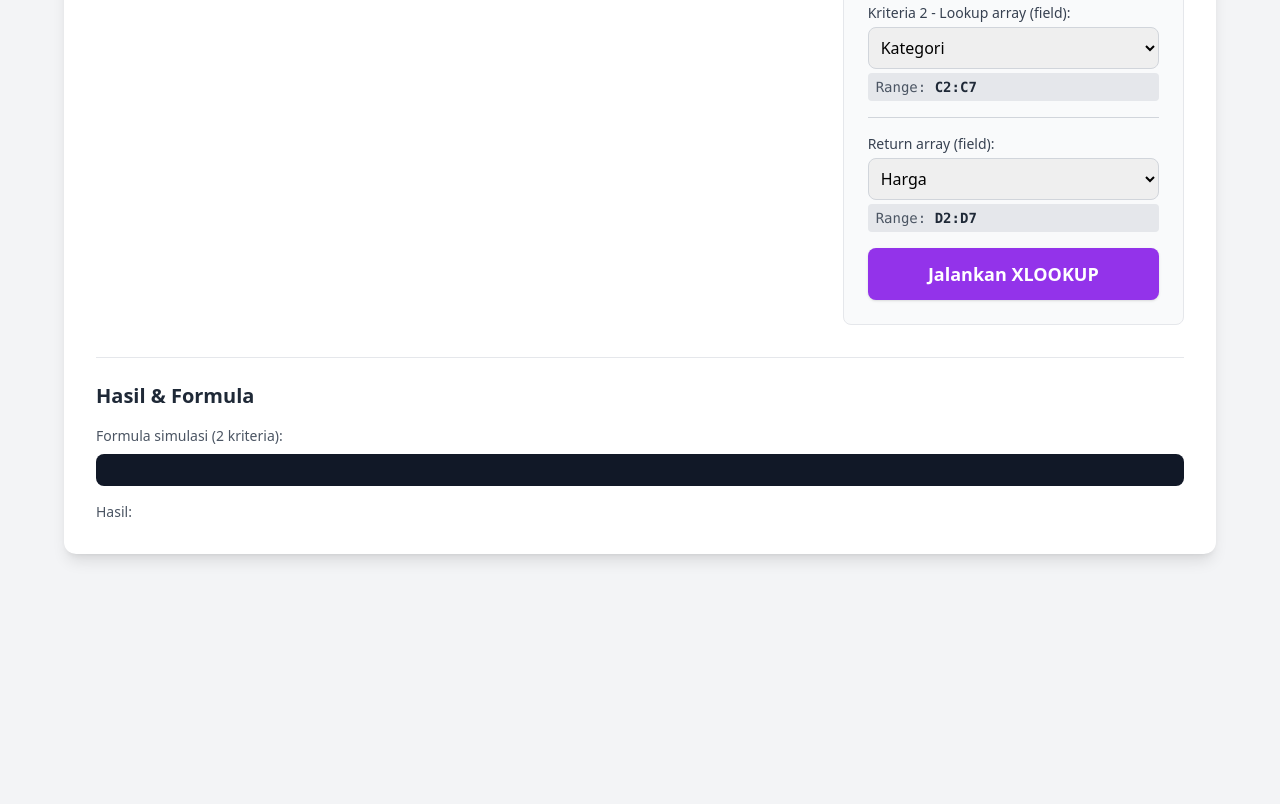
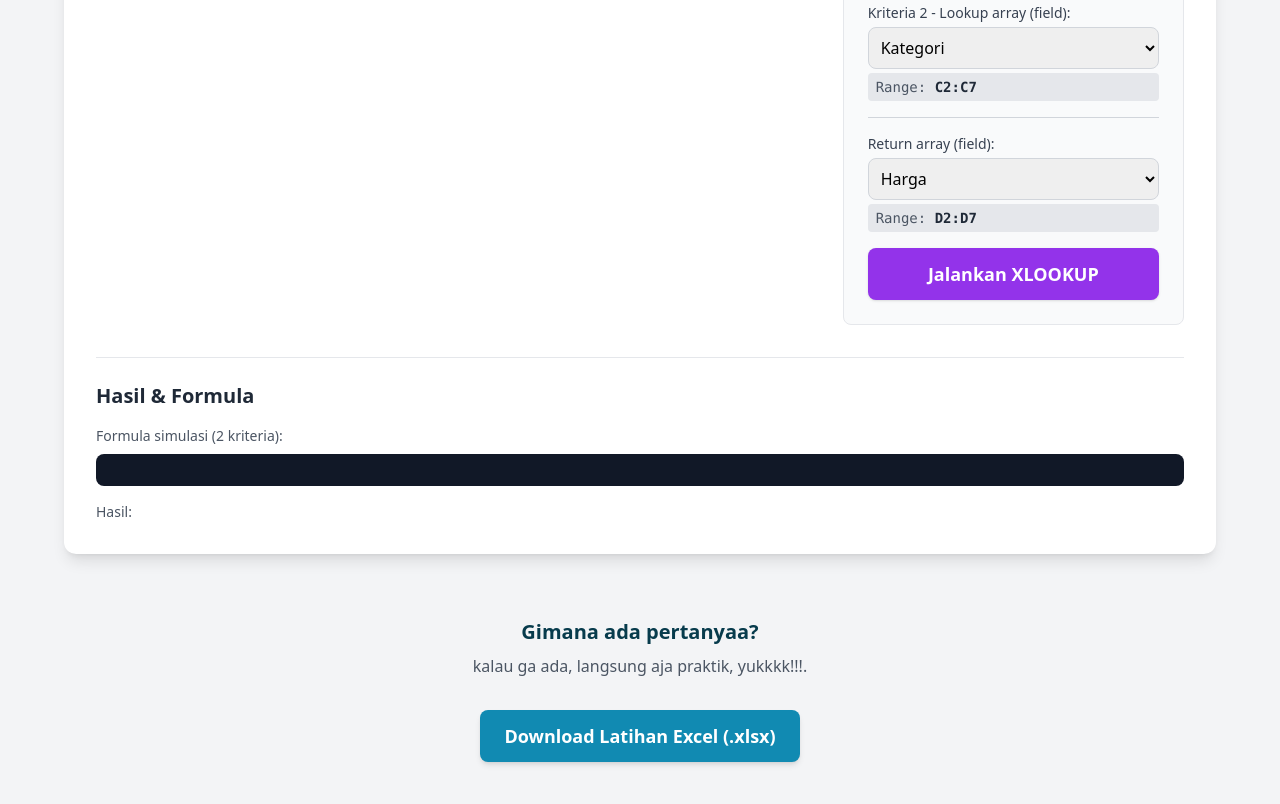
Before and after one commit to bayuyec-create/Trial-Class-Jagcel-Materi2, a plain HTML site: page index.html in a window 1280 px wide. Shown: the part 3005-3809 px from the top of the page. Before the commit the page ends 3591 px from the top, so only its background shows below. Drawn offline with nearby package versions, Linux system fonts and the light colour scheme.

Commit message:
Update index.html

```diff
--- a/index.html
+++ b/index.html
@@ -356,6 +356,19 @@
     </div>
   </div>
 
+<footer class="text-center my-16">
+            <p class="text-xl font-bold text-[#073B4C]">Gimana ada pertanyaa?</p>
+            <p class="text-gray-600 mt-2 mb-8">kalau ga ada, langsung aja praktik, yukkkk!!!.</p>
+
+            <!-- === [START] TOMBOL LINK DITAMBAHKAN === -->
+            <a href="https://docs.google.com/spreadsheets/d/1VQo7oJwN9vJGEIwpCBJ9LS0Ev8B-qd0n/export"
+               target="_blank"
+               download="Latihan_Excel_IF.xlsx"
+               class="inline-block bg-[#118AB2] text-white font-semibold py-3 px-6 rounded-lg shadow-md hover:bg-[#073B4C] transition-colors duration-200 text-lg">
+                Download Latihan Excel (.xlsx)
+            </a>
+            <!-- === [END] TOMBOL LINK DITAMBAHKAN === -->
+        </footer>
 
   <script>
     // ======================================================
@@ -848,4 +861,5 @@
     });
   </script>
 </body>
+
 </html>
```
